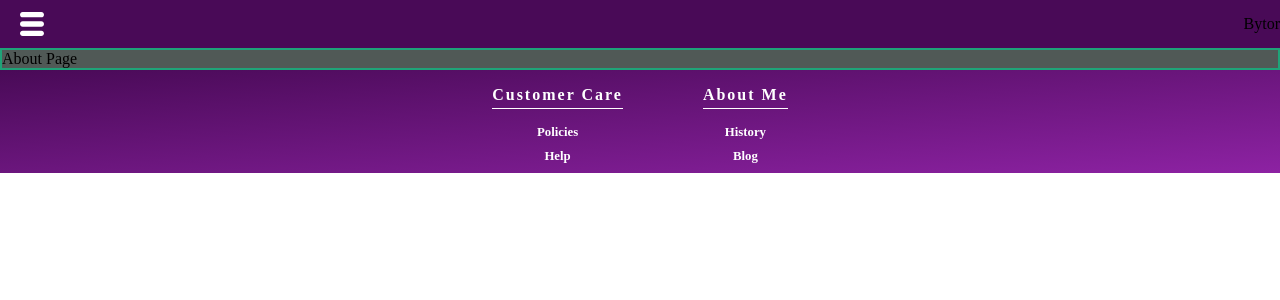
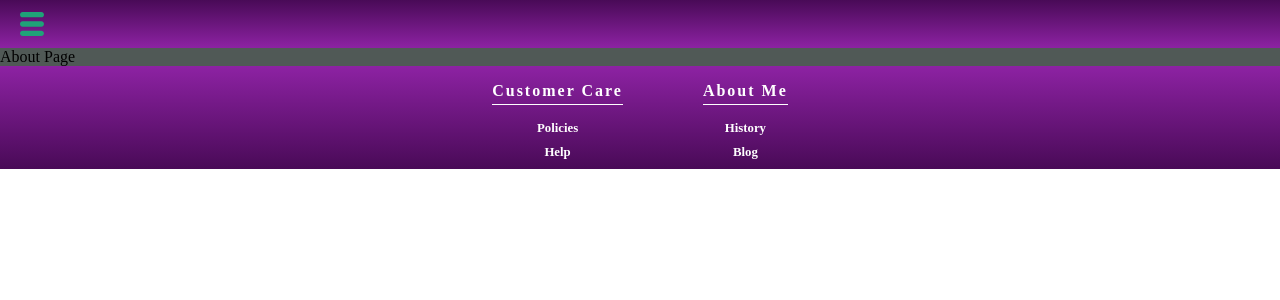
Before and after one commit to NicBab/Bytor_Designs, a React (Create React App) app: page / in a window 1280 px wide. Shown: the top 300 px of the page. Built offline with nearby package versions, Linux system fonts and the light colour scheme.

Commit message:
dropdown routes functional

```diff
--- a/src/components/Menu.jsx
+++ b/src/components/Menu.jsx
@@ -12,12 +12,11 @@ const Menu = () => {
 
   return (
     <>
-      <IconContext.Provider value={{ color: "#fff" }}>
+      <IconContext.Provider value={{ color: "#1FA378" }}>
         <div className="nav">
           <Link to="#" className="burger">
             <TiIcons.TiThMenu onClick={showMenu} />
           </Link>
-          <div>Bytor</div>
           <nav className={menu ? "nav-menu active" : "nav-menu"}>
             <ul className="nav-menu-items" onClick={showMenu}>
               <li className="nav-toggle">
@@ -25,7 +24,6 @@ const Menu = () => {
                   <AiIcons.AiOutlineCloseCircle />
                 </Link>
               </li>
-
               {MenuData.map((item, index) => {
                 return (
                   <li key={index} className={item.cName}>
--- a/src/components/css/Footer.css
+++ b/src/components/css/Footer.css
@@ -3,7 +3,7 @@
   display: flex;
   flex-direction: column;
   justify-content: center;
-  background-image: linear-gradient(to bottom right,#490A57, #8D22A3);
+  background-image: linear-gradient(#8D22A3, #490A57);
 }
 
 .footerIcons {
--- a/src/components/css/Header.css
+++ b/src/components/css/Header.css
@@ -1,4 +1,3 @@
 .headerPg {
     text-align: center;
-    background-image: linear-gradient(to bottom left,#490A57, #8D22A3);
 }
--- a/src/components/css/Menu.css
+++ b/src/components/css/Menu.css
@@ -1,5 +1,5 @@
 .nav {
-    background-color: #490A57;
+    background-image: linear-gradient(#490A57, #8D22A3);
     display: flex;
     flex-direction: row;
     justify-content: space-between;
--- a/src/pages/css/About.css
+++ b/src/pages/css/About.css
@@ -1,4 +1,3 @@
 .aboutPg {
     background-color: #505956;
-    border: 2px solid#1FA378;
 }
```
